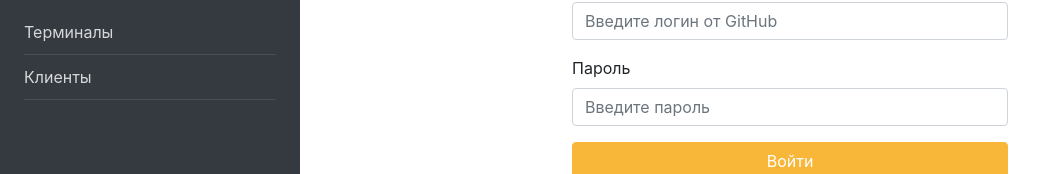
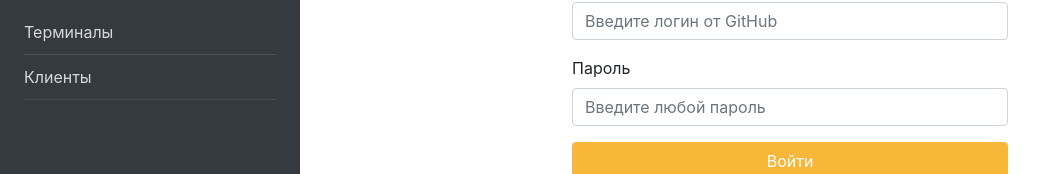
Before and after one commit to DumanTorbayev/react-test-app, a React (Create React App) app: page / in a window 1280 px wide. Shown: the part 206-380 px from the top of the page, without its empty margins (0-1046 px from the left). Built offline with nearby package versions, Linux system fonts and the light colour scheme.

Commit message:
Update Login.jsx

```diff
--- a/src/pages/Login.jsx
+++ b/src/pages/Login.jsx
@@ -46,7 +46,7 @@ const Login = ({cookie, handleSignIn, message}) => {
                     </Form.Group>
                     <Form.Group>
                         <Form.Label htmlFor="password">Пароль</Form.Label>
-                        <Form.Control id="password" type="password" placeholder="Введите пароль"
+                        <Form.Control id="password" type="password" placeholder="Введите любой пароль"
                                       onChange={handlePasswordChanges}
                         />
                         {!passCheck
```
